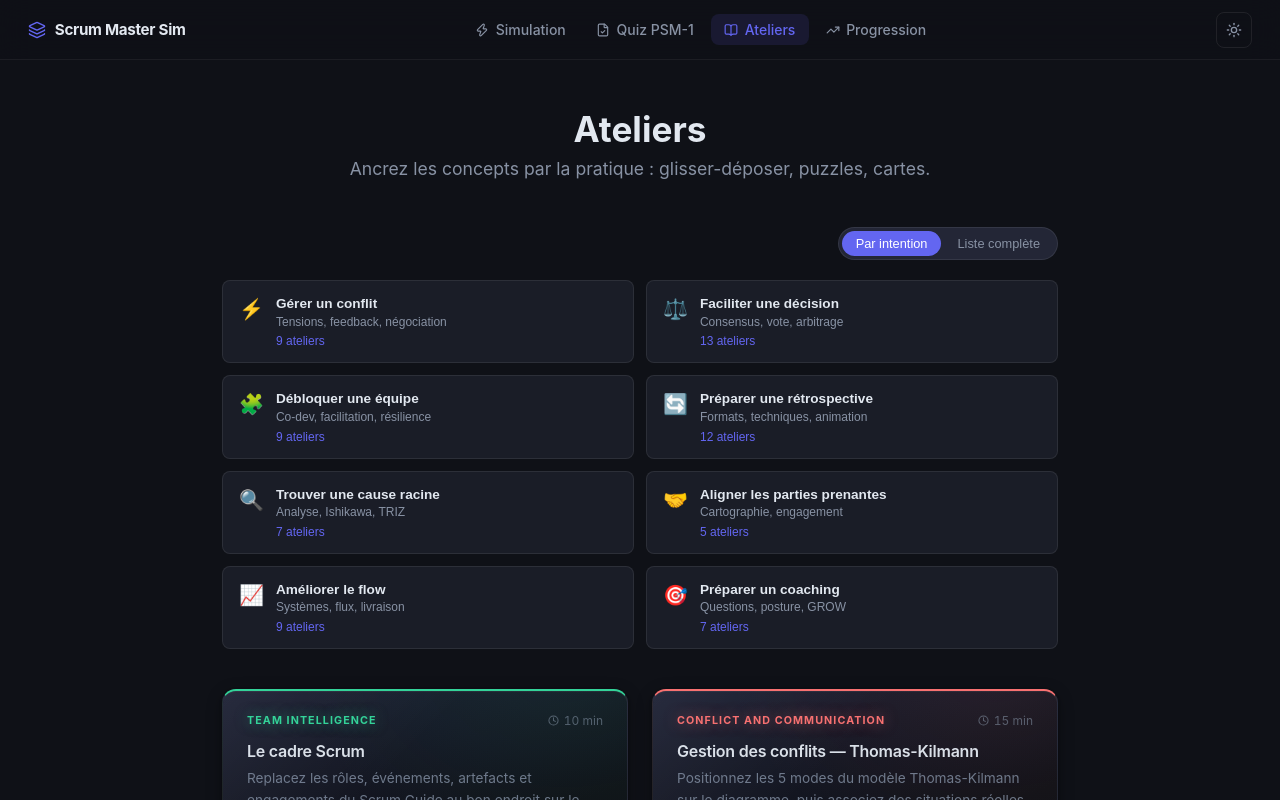
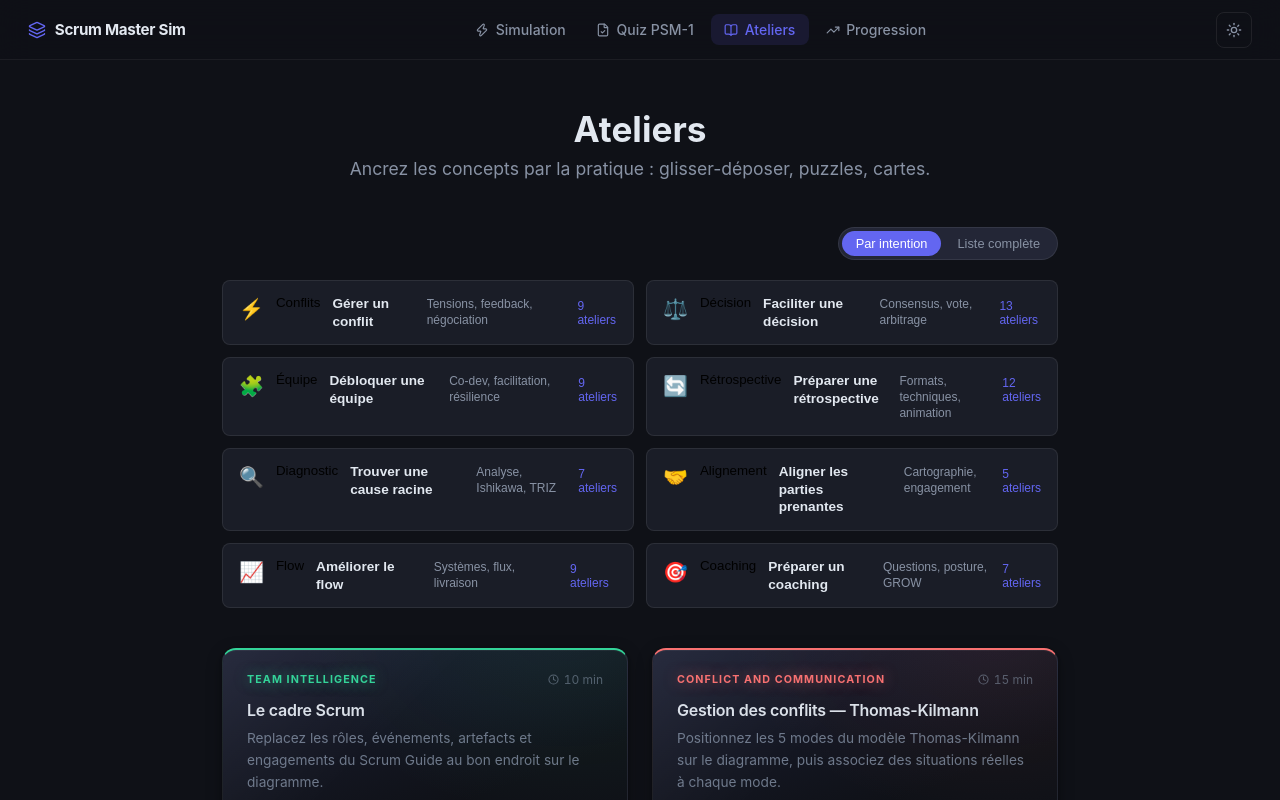
Before and after one commit to formationrossignol/coachagilia, a React (Vite) app: page /ateliers in a window 1280 px wide. Shown: the top 800 px of the page. Built offline with nearby package versions, Linux system fonts and the light colour scheme.

Commit message:
feat(intention-nav): remove active-state toggle, always fire onSelect(slug)

```diff
--- a/src/components/AteliersHome/index.tsx
+++ b/src/components/AteliersHome/index.tsx
@@ -25,6 +25,11 @@ export function AteliersHome() {
   const [activeCategory, setActiveCategory] = useState<WorkshopCategorySlug | null>(null)
   const [activeIntention, setActiveIntention] = useState<string | null>(null)
   const completedSlugs = useGamificationStore(useShallow(s => s.getCompletedContentSlugs()))
+
+  // Toggle intention on/off when clicked
+  function handleIntentionSelect(slug: string) {
+    setActiveIntention(activeIntention === slug ? null : slug)
+  }
 
   function handleViewChange(next: AteliersView) {
     setView(next)
@@ -68,8 +73,7 @@ export function AteliersHome() {
           intentions={WORKSHOP_INTENTIONS}
           workshopMap={INTENTION_WORKSHOP_MAP}
           workshops={WORKSHOP_DEFINITIONS}
-          activeIntention={activeIntention}
-          onSelect={setActiveIntention}
+          onSelect={handleIntentionSelect}
         />
       ) : (
         <WorkshopCategoryNav
--- a/src/components/IntentionNav/index.tsx
+++ b/src/components/IntentionNav/index.tsx
@@ -5,30 +5,28 @@ interface Props {
   intentions: WorkshopIntention[]
   workshopMap: Record<string, string[]>
   workshops: WorkshopDefinition[]
-  activeIntention: string | null
-  onSelect: (slug: string | null) => void
+  onSelect: (slug: string) => void
 }
 
-export function IntentionNav({ intentions, workshopMap, workshops, activeIntention, onSelect }: Props) {
+export function IntentionNav({ intentions, workshopMap, workshops, onSelect }: Props) {
   const existingSlugs = new Set(workshops.map(w => w.slug))
 
   return (
     <div className="intention-nav">
       {intentions.map(intention => {
         const count = (workshopMap[intention.slug] ?? []).filter(s => existingSlugs.has(s)).length
-        const isActive = activeIntention === intention.slug
         return (
           <button
             key={intention.slug}
-            className={`intention-nav__tile${isActive ? ' intention-nav__tile--active' : ''}`}
-            onClick={() => onSelect(isActive ? null : intention.slug)}
+            className="intention-nav__tile"
+            data-intention={intention.slug}
+            onClick={() => onSelect(intention.slug)}
           >
             <span className="intention-nav__emoji">{intention.emoji}</span>
-            <div>
-              <div className="intention-nav__name">{intention.name}</div>
-              <div className="intention-nav__subtitle">{intention.subtitle}</div>
-              <div className="intention-nav__count">{count} atelier{count !== 1 ? 's' : ''}</div>
-            </div>
+            <span className="intention-nav__label">{intention.label}</span>
+            <div className="intention-nav__name">{intention.name}</div>
+            <div className="intention-nav__subtitle">{intention.subtitle}</div>
+            <div className="intention-nav__count">{count} atelier{count !== 1 ? 's' : ''}</div>
           </button>
         )
       })}
```
Also changed, not shown: 1 other file (tests, documents, lock files or other folders).
